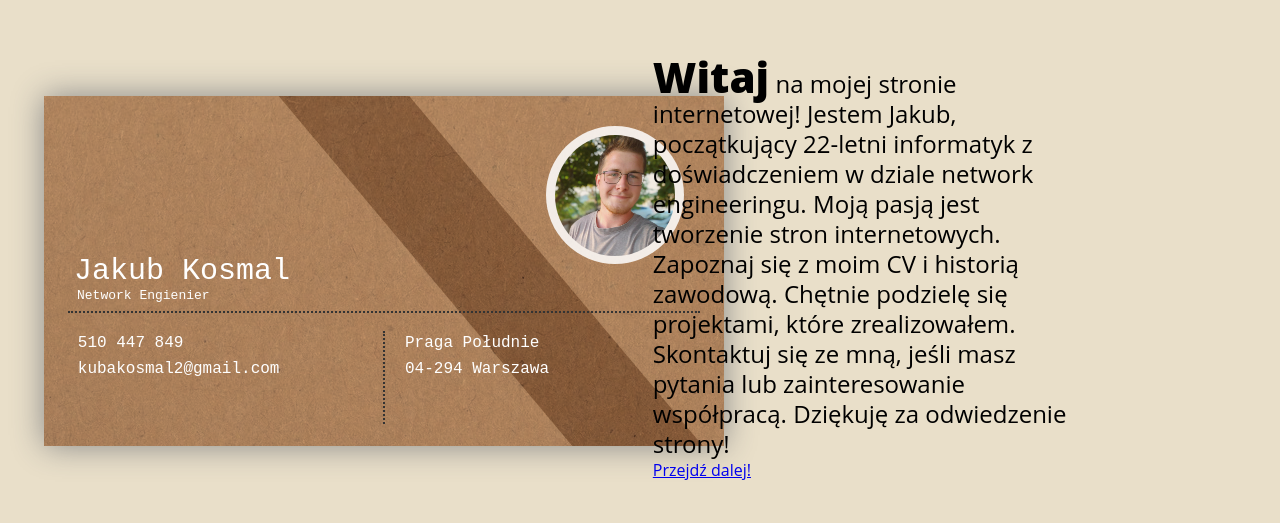
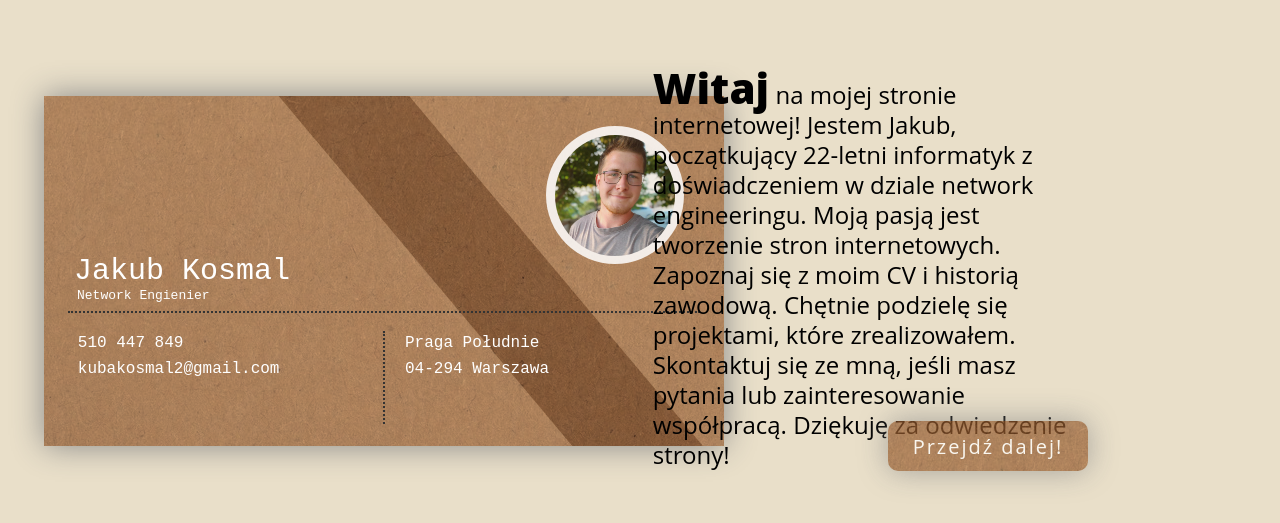
Before and after one commit to kubakosmal9/kubakosmal9, a Vue app: page / in a window 1280 px wide. Shown: the part 129-652 px from the top of the page. Built offline with nearby package versions, Linux system fonts and the light colour scheme.

Commit message:
develop a button on home page

```diff
--- a/src/components/learmMoreButton.vue
+++ b/src/components/learmMoreButton.vue
@@ -1,5 +1,8 @@
 <template>
-    <router-link to="/about"><span>Przejdź dalej!</span></router-link>
+    <div class="container">
+        <router-link to="/about"><span class="button">Przejdź dalej!</span></router-link>
+    </div>
+
 </template>
 
 <script>
@@ -9,6 +12,38 @@ export default{
 }
 </script>
 
-<style>
+<style scoped>
+.container{
+    width: 200px;
+    height: 50px;
+    position: absolute;
+    bottom: 0px;
+    right: 0px;
+    border-radius: 10px;
+    display: flex;
+    align-items: center;
+    justify-content: center;
+    background-color: var(--cardColor);
+    background-image: url('../assets/img/cardboardTexture.jpg');
+    background-blend-mode: multiply;
+    opacity: 0.7;
+    box-shadow: 0 0 30px rgb(136, 136, 136);
+}
+.container:hover{
+    box-shadow: 0 0 30px rgb(75, 75, 75);
+    transition: all 0.4s ease-in-out;
+}
+
+.container a {
+    text-decoration: none;
+    color: rgb(255, 255, 255);
+    font-size: 20px;
+    letter-spacing: 2px;
+}
+button{
+    width: 100%;
+    height: 100%;
+    opacity: 1 !important;
+}
 
 </style>
```
